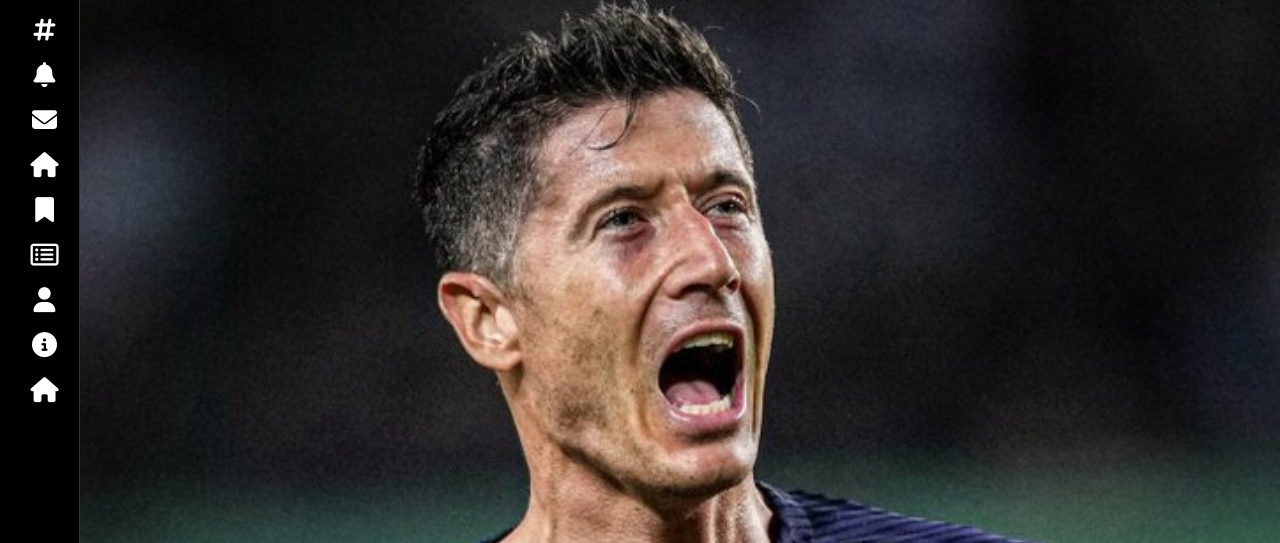
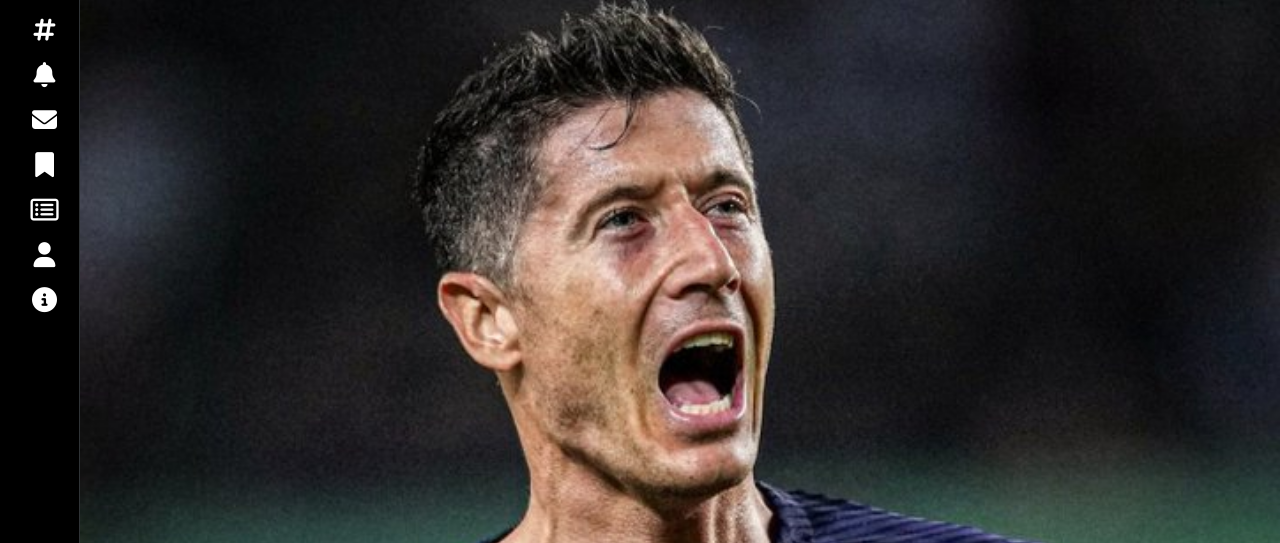
Before and after one commit to AhmedKamal1911/twitter, a plain HTML site: page index.html in a window 1280 px wide. Shown: the part 118-661 px from the top of the page. Drawn offline with Linux system fonts and the light colour scheme; a web font is replaced by a local one.

Commit message:
some edits

```diff
--- a/index.html
+++ b/index.html
@@ -30,9 +30,6 @@
         ><i class="fas fa-envelope"></i> <span class="tf-c">Home</span></a
       >
       <a href="#" class="flex-between c-white"
-        ><i class="fas fa-home"></i> <span class="tf-c">massages</span></a
-      >
-      <a href="#" class="flex-between c-white"
         ><i class="fas fa-bookmark"></i> <span class="tf-c">bookmarks</span></a
       >
       <a href="#" class="flex-between c-white"
@@ -43,9 +40,6 @@
       >
       <a href="#" class="flex-between c-white"
         ><i class="fas fa-info-circle"></i> <span class="tf-c">more</span></a
-      >
-      <a href="#" class="flex-between c-white"
-        ><i class="fas fa-home"></i> <span class="tf-c">Home</span></a
       >
     </header>
     <main>
```
